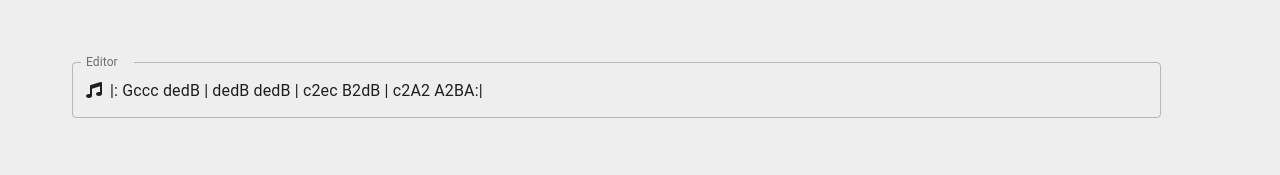
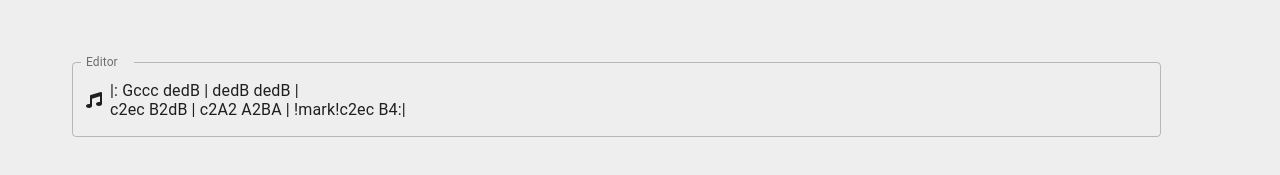
Before and after one commit to HarrisonLavins/ScoreShare, a React (Create React App) app in the folder webapp/: page / in a window 1280 px wide. Shown: the part 249-424 px from the top of the page. Built offline with nearby package versions, Linux system fonts and the light colour scheme.

Commit message:
webapp: Score multi-line editing, highlighting idea

```diff
--- a/webapp/src/App.tsx
+++ b/webapp/src/App.tsx
@@ -1,5 +1,4 @@
 import React, { useState } from 'react';
-//import logo from './assets/logo.svg';
 import './styles/App.css';
 import { FontAwesomeIcon } from '@fortawesome/react-fontawesome';
 import { faMusic } from '@fortawesome/free-solid-svg-icons';
@@ -13,7 +12,6 @@ import InputLabel from '@material-ui/core/InputLabel';
 import FormControl from '@material-ui/core/FormControl';
 import OutlinedInput from '@material-ui/core/OutlinedInput';
 import InputAdornment from '@material-ui/core/InputAdornment';
-import Button from '@material-ui/core/Button';
 import Grid from '@material-ui/core/Grid';
 
 const useStyles = makeStyles((theme: Theme) =>
@@ -47,10 +45,24 @@ function App() {
   const [scoreAuthor, setScoreAuthor] = useState('A. Dimmer');
   const [scoreKey, setScoreKey] = useState('G');
   const [scoreMeter, setScoreMeter] = useState('4/4');
+  const [renderString, setRenderString] = useState(
+    `|: Gccc dedB | dedB dedB | \nc2ec B2dB | c2A2 A2BA | !mark!c2ec B4:|`
+  );
 
-  const [renderString, setRenderString] = useState(
-    `|: Gccc dedB | dedB dedB | c2ec B2dB | c2A2 A2BA:|`
-  );
+  const parseABCString = (abcString: string) => {
+    /* ABC strings take the form:
+        `X:1\nT:${title}\nM:${meter}\nC:${author}\nK:${scoreKey}\n${abcString}`
+
+        for example:
+        `X:1\n
+        T:MyScore\n
+        M:4/4\n
+        C:A. Dimmer\n
+        K:G\nc2A2 A2BA`
+    */
+
+    return '';
+  };
 
   const handleABCEditorChange = (
     event: React.ChangeEvent<HTMLInputElement>
@@ -176,6 +188,7 @@ function App() {
                 <OutlinedInput
                   id='score-editor'
                   value={renderString}
+                  multiline
                   onChange={handleABCEditorChange}
                   startAdornment={
                     <InputAdornment position='start'>
--- a/webapp/src/components/Score.tsx
+++ b/webapp/src/components/Score.tsx
@@ -2,6 +2,7 @@ import { render } from '@testing-library/react';
 import React, { Fragment, FunctionComponent, useState, useEffect } from 'react';
 // @ts-ignore
 import Abcjs from 'react-abcjs';
+// import abcjs from "abcjs";
 
 declare interface ScoreProps {
   scoreID: string;
@@ -33,7 +34,7 @@ const Score: FunctionComponent<ScoreProps> = ({
   const renderScore = () => {
     const scoreElement = document.getElementById(scoreID);
     if (scoreElement) {
-      // scoreElement.innerHTML = '';
+      // Do nothing
     } else {
       console.log('No "score" container found!');
     }
--- a/webapp/src/styles/App.css
+++ b/webapp/src/styles/App.css
@@ -125,9 +125,9 @@ h3 {
 
 .score {
   /* border: #787878;
-  border-radius: 20px;
+  border-radius: 15px;
   border-style: solid;
-  border-width: 5px; */
+  border-width: 1px; */
 }
 
 .abcjs-highlight {
@@ -158,6 +158,7 @@ h3 {
     rgba(27, 27, 231, 1) 51%,
     rgba(2, 0, 36, 1) 100%
   );
+  box-shadow: 0px 2px 10px #999;
 }
 
 .navbar ul {
```
